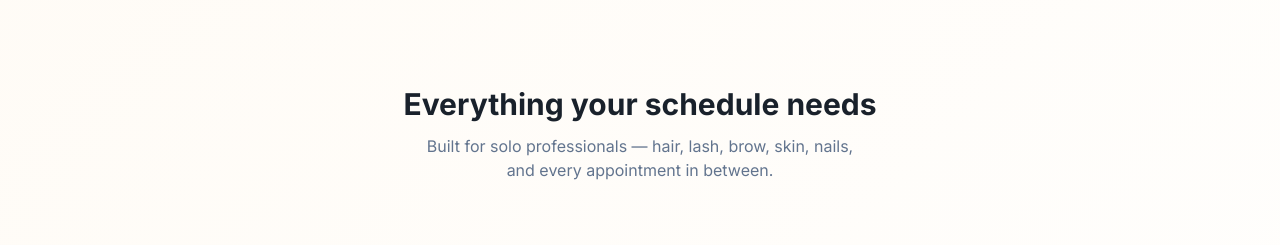
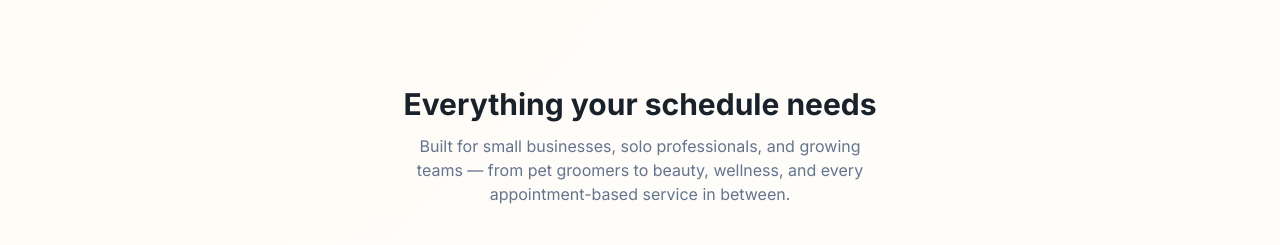
Before and after one commit to Canadasun/bookingapp, a Next.js app in the folder booking-web/: page / in a window 1280 px wide. Shown: the part 1620-1865 px from the top of the page. Built offline with nearby package versions, Linux system fonts and the light colour scheme; no server answers.

Commit message:
copy: broaden landing page tagline to include small businesses and all service types
Co-Authored-By: Claude Sonnet 4.6 <noreply@anthropic.com>

```diff
--- a/booking-web/src/app/page.tsx
+++ b/booking-web/src/app/page.tsx
@@ -169,7 +169,7 @@ export default async function LandingPage() {
         <div className="max-w-5xl mx-auto px-6">
           <div className="text-center mb-16">
             <h2 className="text-3xl font-bold text-ink mb-3">Everything your schedule needs</h2>
-            <p className="text-slate-500 max-w-md mx-auto">Built for solo professionals — hair, lash, brow, skin, nails, and every appointment in between.</p>
+            <p className="text-slate-500 max-w-md mx-auto">Built for small businesses, solo professionals, and growing teams — from pet groomers to beauty, wellness, and every appointment-based service in between.</p>
           </div>
           <div className="grid md:grid-cols-3 gap-6">
             {features.map(({ icon: Icon, title, desc }) => (
```
